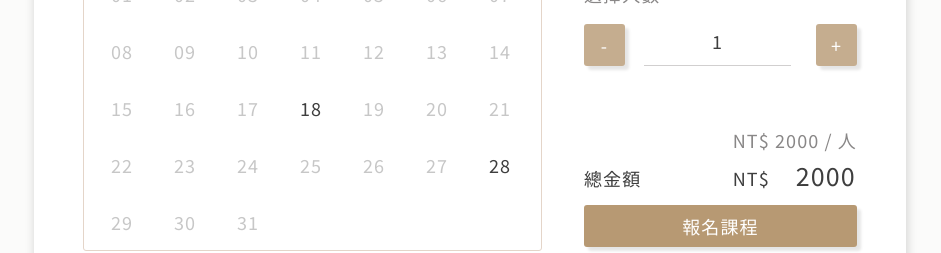
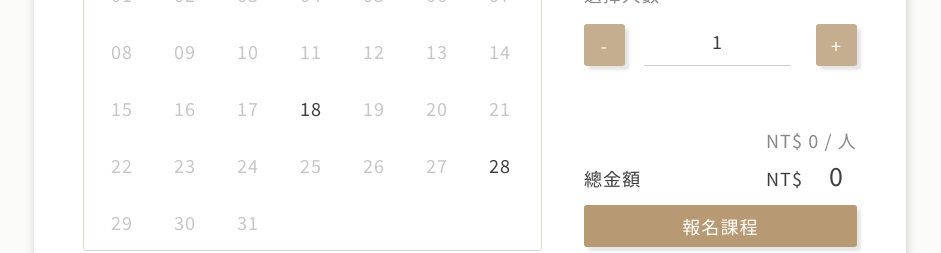
Before and after one commit to hunter850/coffee_react, a React (Create React App) app: page /course/detailed/1 in a window 1280 px wide. Shown: the part 2120-2373 px from the top of the page, without its empty margins (334-1275 px from the left). Built offline with nearby package versions, Linux system fonts and the light colour scheme; no server answers.

Commit message:
價格計算

```diff
--- a/src/component/Course/CourseDetailed/CourseContent/CourseContent.jsx
+++ b/src/component/Course/CourseDetailed/CourseContent/CourseContent.jsx
@@ -5,13 +5,13 @@ import CourseContentMaterial from "./CourseContentMaterial/CourseContentMaterial
 import CourseContentSignup from "./CourseContentSignup/CourseContentSignup";
 import CourseContentNotice from "./CourseContentNotice/CourseContentNotice";
 
-function CourseContent() {
+function CourseContent({ courseDataPrice }) {
     return (
         <div className="CourseContent">
             <CourseContentItem>課程內容</CourseContentItem>
             <CourseComtentObject />
             <CourseContentMaterial />
-            <CourseContentSignup />
+            <CourseContentSignup courseDataPrice={courseDataPrice} />
             <CourseContentNotice />
         </div>
     );
--- a/src/component/Course/CourseDetailed/CourseContent/CourseContentSignup/CourseContentSignup.jsx
+++ b/src/component/Course/CourseDetailed/CourseContent/CourseContentSignup/CourseContentSignup.jsx
@@ -4,7 +4,7 @@ import { useState } from "react";
 // import { useRef, useEffect } from "react";
 import Calendar from './Calendar/Calendar';
 
-function CourseContentSignup() {
+function CourseContentSignup({ courseDataPrice }) {
 
     // const test = useRef();
     // useEffect(() => {
@@ -98,7 +98,7 @@ function CourseContentSignup() {
                                 <div>總金額</div>
                                 <div>
                                     <div style={{ color: "#898787" }}>
-                                        NT$ 2000 / 人
+                                        NT$ {courseDataPrice} / 人
                                     </div>
                                     <div>
                                         NT$
@@ -108,7 +108,7 @@ function CourseContentSignup() {
                                                 paddingLeft: 26,
                                             }}
                                         >
-                                            {count * 2000}
+                                            {count * courseDataPrice}
                                         </span>
                                     </div>
                                 </div>
--- a/src/routes/course/CourseDetailed.js
+++ b/src/routes/course/CourseDetailed.js
@@ -1,3 +1,4 @@
+/* eslint-disable react-hooks/exhaustive-deps */
 /* eslint-disable prettier/prettier */
 import { Fragment, useEffect, useState } from "react";
 import { useParams } from "react-router-dom";
@@ -15,9 +16,15 @@ const CourseDetailed = () => {
     const [courseDetailedData, setCourseDetailedData] = useState([]);
     // 確認有拿到資料,才渲染
     const [start, setStart] = useState(false);
+    const [courseDataPrice, setCourseDataPrice] = useState(0);
+
+
+
 
     // 取得當前click卡片的sid
     const { sid } = useParams();
+
+
 
     // console.log(sid);
 
@@ -32,7 +39,7 @@ const CourseDetailed = () => {
     useEffect(() => {
         axios.get(courseDataGet)
             .then((res) => {
-                // console.log(res.data);
+                console.log(res.data);
                 const newCourseGetData = res.data.filter((v, i) => {
                     return Number(v.course_sid) === Number(sid);
                 });
@@ -40,8 +47,9 @@ const CourseDetailed = () => {
                 setCourseDetailedData(newCourseGetData);
                 // 確認得到資料了才給渲染,否則會出錯
                 setStart(true);
+                setCourseDataPrice(start ? courseDetailedData[0].course_price : '');
             });
-    }, [sid]);
+    }, [sid, start]);
 
     const el = (
         <Fragment>
@@ -63,7 +71,7 @@ const CourseDetailed = () => {
             <div style={{ backgroundColor: "#FBFBFA" }}>
                 <div className="container d-flex CourseContent-wrap">
                     <CoursePath />
-                    <CourseContent />
+                    <CourseContent courseDataPrice={courseDataPrice} />
                 </div>
             </div>
         </Fragment>
```
